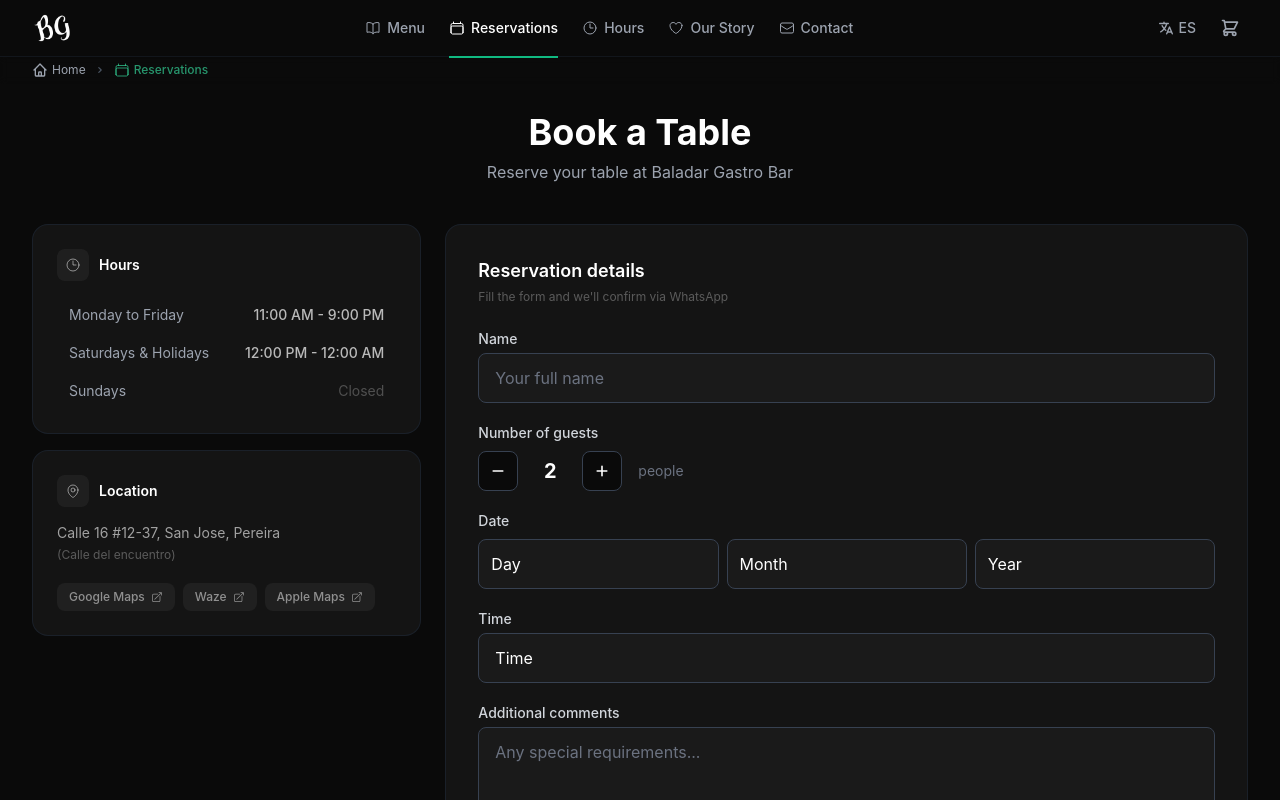
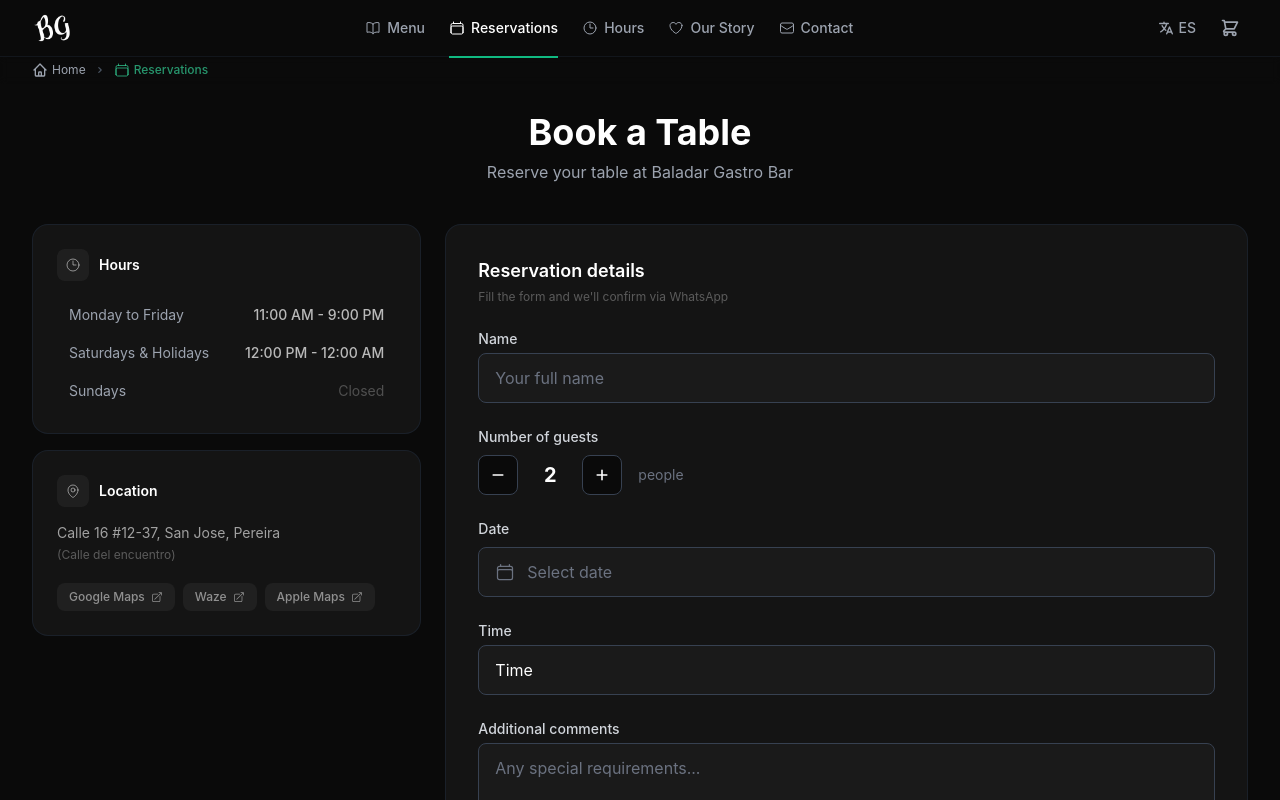
Before and after one commit to sebastian-ardila/baladar-gastro-bar, a Next.js app: page /en/reservas/ in a window 1280 px wide. Shown: the top 800 px of the page. Built offline with nearby package versions, Linux system fonts and the light colour scheme.

Commit message:
feat: use hidden native date input with custom trigger button for date selection

```diff
--- a/src/components/forms/ReservationForm.tsx
+++ b/src/components/forms/ReservationForm.tsx
@@ -1,62 +1,49 @@
 'use client';
 
-import { useState } from 'react';
+import { useState, useRef } from 'react';
 import { useTranslations, useLocale } from 'next-intl';
 import { buildReservationMessage, buildWhatsAppUrl } from '@/lib/whatsapp';
 import { FaWhatsapp } from 'react-icons/fa';
 import { HiPlus, HiMinus } from 'react-icons/hi';
+import { HiOutlineCalendar } from 'react-icons/hi2';
 import Button from '@/components/ui/Button';
 import Input from '@/components/ui/Input';
 import Select from '@/components/ui/Select';
 
-const selectClass =
-  'flex-1 bg-dark-light border border-gray-700 rounded-lg px-3 py-3 text-white focus:outline-none focus:border-accent focus:ring-1 focus:ring-accent transition-colors text-base appearance-none';
+function formatDateLabel(dateStr: string, locale: string): string {
+  if (!dateStr) return '';
+  const [year, month, day] = dateStr.split('-').map(Number);
+  const date = new Date(year, month - 1, day);
+  const isEs = locale === 'es';
 
-function generateDateOptions(locale: string) {
-  const isEs = locale === 'es';
-  const now = new Date();
-
-  const days = Array.from({ length: 31 }, (_, i) => ({
-    value: String(i + 1),
-    label: String(i + 1),
-  }));
-
+  const dayNames = isEs
+    ? ['Domingo', 'Lunes', 'Martes', 'Miércoles', 'Jueves', 'Viernes', 'Sábado']
+    : ['Sunday', 'Monday', 'Tuesday', 'Wednesday', 'Thursday', 'Friday', 'Saturday'];
   const monthNames = isEs
     ? ['Enero', 'Febrero', 'Marzo', 'Abril', 'Mayo', 'Junio', 'Julio', 'Agosto', 'Septiembre', 'Octubre', 'Noviembre', 'Diciembre']
     : ['January', 'February', 'March', 'April', 'May', 'June', 'July', 'August', 'September', 'October', 'November', 'December'];
 
-  const months = monthNames.map((name, i) => ({
-    value: String(i + 1),
-    label: name,
-  }));
-
-  const currentYear = now.getFullYear();
-  const years = [
-    { value: String(currentYear), label: String(currentYear) },
-    { value: String(currentYear + 1), label: String(currentYear + 1) },
-  ];
-
-  return { days, months, years };
+  return `${dayNames[date.getDay()]} ${day} ${isEs ? 'de' : ''} ${monthNames[month - 1]}`.replace('  ', ' ');
 }
 
 export default function ReservationForm() {
   const t = useTranslations('reservation');
   const locale = useLocale();
+  const isEs = locale === 'es';
+  const dateInputRef = useRef<HTMLInputElement>(null);
+
   const [form, setForm] = useState({
     name: '',
     guests: '2',
-    day: '',
-    month: '',
-    year: '',
+    date: '',
     time: '',
     comments: '',
   });
 
   const guestsNum = parseInt(form.guests) || 1;
-  const { days, months, years } = generateDateOptions(locale);
+  const isValid = form.name.trim() && form.date && form.time;
 
-  const hasDate = form.day && form.month && form.year;
-  const isValid = form.name.trim() && hasDate && form.time;
+  const today = new Date().toISOString().split('T')[0];
 
   const timeOptions = [
     { value: '', label: t('time') },
@@ -71,19 +58,22 @@ export default function ReservationForm() {
   const handleSubmit = (e: React.FormEvent) => {
     e.preventDefault();
     if (!isValid) return;
-    const dateStr = `${form.day}/${form.month}/${form.year}`;
+    const formattedDate = formatDateLabel(form.date, locale);
     const message = buildReservationMessage(
-      { name: form.name, guests: form.guests, date: dateStr, time: form.time, comments: form.comments },
+      { name: form.name, guests: form.guests, date: formattedDate, time: form.time, comments: form.comments },
       locale,
     );
     const url = buildWhatsAppUrl(message);
     window.open(url, '_blank');
   };
 
-  const isEs = locale === 'es';
+  const openDatePicker = () => {
+    dateInputRef.current?.showPicker?.();
+    dateInputRef.current?.focus();
+  };
 
   return (
-    <form onSubmit={handleSubmit} className="space-y-5">
+    <form onSubmit={handleSubmit} className="space-y-6">
       <Input
         label={t('name')}
         id="res-name"
@@ -114,52 +104,46 @@ export default function ReservationForm() {
           >
             <HiPlus className="w-4 h-4" />
           </button>
-          <span className="text-gray-500 text-sm">{guestsNum === 1 ? (isEs ? 'persona' : 'person') : (isEs ? 'personas' : 'people')}</span>
+          <span className="text-gray-500 text-sm">
+            {guestsNum === 1 ? (isEs ? 'persona' : 'person') : (isEs ? 'personas' : 'people')}
+          </span>
         </div>
       </div>
 
-      {/* Date — three selects instead of native date input */}
+      {/* Date — hidden native input + visible button */}
       <div className="w-full">
         <label className="block text-sm font-medium text-gray-300 mb-2">
           {t('date')}
         </label>
-        <div className="flex gap-2">
-          <select
-            value={form.day}
-            onChange={(e) => setForm({ ...form, day: e.target.value })}
-            className={selectClass}
-            required
-          >
-            <option value="">{isEs ? 'Día' : 'Day'}</option>
-            {days.map((d) => (
-              <option key={d.value} value={d.value}>{d.label}</option>
-            ))}
-          </select>
-          <select
-            value={form.month}
-            onChange={(e) => setForm({ ...form, month: e.target.value })}
-            className={selectClass}
-            required
-          >
-            <option value="">{isEs ? 'Mes' : 'Month'}</option>
-            {months.map((m) => (
-              <option key={m.value} value={m.value}>{m.label}</option>
-            ))}
-          </select>
-          <select
-            value={form.year}
-            onChange={(e) => setForm({ ...form, year: e.target.value })}
-            className={selectClass}
-            required
-          >
-            <option value="">{isEs ? 'Año' : 'Year'}</option>
-            {years.map((y) => (
-              <option key={y.value} value={y.value}>{y.label}</option>
-            ))}
-          </select>
-        </div>
+        <input
+          ref={dateInputRef}
+          type="date"
+          min={today}
+          value={form.date}
+          onChange={(e) => setForm({ ...form, date: e.target.value })}
+          className="sr-only"
+          tabIndex={-1}
+          required
+        />
+        <button
+          type="button"
+          onClick={openDatePicker}
+          className={`w-full flex items-center gap-3 px-4 py-3 rounded-lg border transition-colors text-left ${
+            form.date
+              ? 'border-accent/40 bg-accent/5 text-white'
+              : 'border-gray-700 bg-dark-light text-gray-500 hover:border-gray-500'
+          }`}
+        >
+          <HiOutlineCalendar className={`w-5 h-5 shrink-0 ${form.date ? 'text-accent' : 'text-gray-500'}`} />
+          <span className="text-base">
+            {form.date
+              ? formatDateLabel(form.date, locale)
+              : (isEs ? 'Seleccionar fecha' : 'Select date')}
+          </span>
+        </button>
       </div>
 
+      {/* Time */}
       <Select
         label={t('time')}
         id="res-time"
@@ -169,6 +153,7 @@ export default function ReservationForm() {
         required
       />
 
+      {/* Comments */}
       <div className="w-full">
         <label htmlFor="res-comments" className="block text-sm font-medium text-gray-300 mb-1">
           {t('comments')}
```
